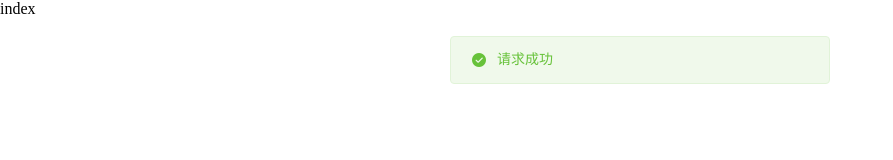
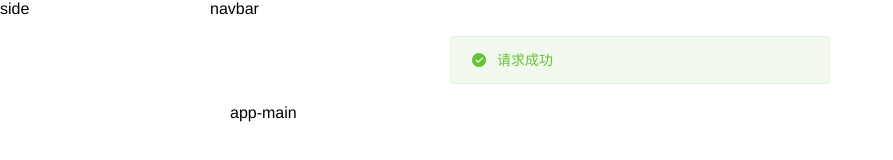
Before and after one commit to kyungsooseyo/vue3-middle-backend, a Vue app: page /#/login in a window 1280 px wide. Both pictures are taken after a click on the button "登录". Shown: the top 160 px of the page, without its empty margins (0-893 px from the left). Built offline with nearby package versions, Linux system fonts and the light colour scheme; data requests are answered from the project's data file.

Commit message:
feat(layout): 基本side nav content布局完成

```diff
--- /dev/null
+++ b/src/layout/components/AppMain.vue
@@ -0,0 +1,18 @@
+<template>
+  <div class="app-main">app-main</div>
+</template>
+
+<script setup>
+
+</script>
+
+<style lang="scss" scoped>
+.app-main {
+  min-height: calc(100vh - 50px - 43px);
+  width: 100%;
+  position: relative;
+  overflow: hidden;
+  padding: 104px 20px 20px 20px;
+  box-sizing: border-box;
+}
+</style>
--- /dev/null
+++ b/src/layout/components/Navbar.vue
@@ -0,0 +1,10 @@
+<template>
+  <div>navbar</div>
+</template>
+
+<script setup>
+
+</script>
+
+<style lang="scss" scoped>
+</style>
--- /dev/null
+++ b/src/layout/components/Sidebar/index.vue
@@ -0,0 +1,10 @@
+<template>
+  <div>side</div>
+</template>
+
+<script setup>
+
+</script>
+
+<style lang="scss" scoped>
+</style>
--- a/src/layout/index.vue
+++ b/src/layout/index.vue
@@ -1,10 +1,60 @@
 <template>
-  <div>index</div>
+  <div class="app-wrapper">
+    <!-- 左侧menu -->
+    <sidebar
+      class="sidebar-container"
+      :style="{ backgroundColor: variables.menuBg }"
+    ></sidebar>
+    <div class="main-container">
+      <!-- 顶部nav -->
+      <div class="fixed-header">
+        <navbar></navbar>
+      </div>
+      <!-- 内容区 -->
+      <app-main></app-main>
+    </div>
+  </div>
 </template>
 
 <script setup>
-
+import Navbar from './components/Navbar.vue'
+import AppMain from './components/AppMain.vue'
+import Sidebar from './components/Sidebar/index.vue'
+// ! 需要使用css module的形式才能生效
+import variables from '@/styles/variables.module.scss'
+// console.log('vvv', variables);
 </script>
 
 <style lang="scss" scoped>
+@import '~@/styles/variables.module.scss';
+// @import '~@/styles/vvv.scss';
+@import '~@/styles/mixin.scss';
+.app-wrapper {
+  @include clearfix;
+  position: relative;
+  height: 100%;
+  width: 100%;
+}
+
+.fixed-header {
+  position: fixed;
+  top: 0;
+  right: 0;
+  z-index: 9;
+  // ~ scss变量 要通过这种方式使用
+  width: calc(100% - #{$sideBarWidth});
+  transition: width #{$sideBarDuration};
+}
+.fixed-header {
+  position: fixed;
+  top: 0;
+  right: 0;
+  z-index: 9;
+  width: calc(100% - #{$sideBarWidth});
+  transition: width 0.28s;
+}
+
+.hideSidebar .fixed-header {
+  width: calc(100% - #{$hideSideBarWidth});
+}
 </style>
--- a/src/main.js
+++ b/src/main.js
@@ -8,6 +8,7 @@ import 'element-plus/lib/theme-chalk/index.css';
 import '../src/assets/style/index.scss';
 import installIcons from '@/icons/index';
 import '@/permission'
+import '@/styles/index.scss'
 const app = createApp(App)
 installIcons(app)
 installElementPlus(app)
--- /dev/null
+++ b/src/styles/element.scss
@@ -0,0 +1,8 @@
+.el-avatar {
+  --el-avatar-bg-color:none;
+}
+.el-input{
+  --el-input-focus-border-color: none;
+  --el-input-border-color: none;
+  --el-input-hover-border-color: none;
+}
--- /dev/null
+++ b/src/styles/index.scss
@@ -0,0 +1,58 @@
+// @import './variables.module.scss';
+@import './mixin.scss';
+@import './vvv.scss';
+@import './sidebar.scss';
+@import './element.scss';
+@import './transition.scss';
+
+html,
+body {
+  height: 100%;
+  margin: 0;
+  padding: 0;
+  -moz-osx-font-smoothing: grayscale;
+  -webkit-font-smoothing: antialiased;
+  text-rendering: optimizeLegibility;
+  font-family: Helvetica Neue, Helvetica, PingFang SC, Hiragino Sans GB,
+    Microsoft YaHei, Arial, sans-serif;
+}
+
+#app {
+  height: 100%;
+}
+
+*,
+*:before,
+*:after {
+  box-sizing: inherit;
+  margin: 0;
+  padding: 0;
+}
+
+a:focus,
+a:active {
+  outline: none;
+}
+
+a,
+a:focus,
+a:hover {
+  cursor: pointer;
+  color: inherit;
+  text-decoration: none;
+}
+
+div:focus {
+  outline: none;
+}
+
+.clearfix {
+  &:after {
+    visibility: hidden;
+    display: block;
+    font-size: 0;
+    content: ' ';
+    clear: both;
+    height: 0;
+  }
+}
--- /dev/null
+++ b/src/styles/mixin.scss
@@ -0,0 +1,28 @@
+@mixin clearfix {
+  &:after {
+    content: '';
+    display: table;
+    clear: both;
+  }
+}
+
+@mixin scrollBar {
+  &::-webkit-scrollbar-track-piece {
+    background: #d3dce6;
+  }
+
+  &::-webkit-scrollbar {
+    width: 6px;
+  }
+
+  &::-webkit-scrollbar-thumb {
+    background: #99a9bf;
+    border-radius: 20px;
+  }
+}
+
+@mixin relative {
+  position: relative;
+  width: 100%;
+  height: 100%;
+}
--- /dev/null
+++ b/src/styles/sidebar.scss
@@ -0,0 +1,182 @@
+#app {
+  .main-container {
+    min-height: 100%;
+    transition: margin-left #{$sideBarDuration};
+    margin-left: $sideBarWidth;
+    position: relative;
+  }
+
+  .sidebar-container {
+    transition: width #{$sideBarDuration};
+    width: $sideBarWidth !important;
+    height: 100%;
+    position: fixed;
+    top: 0;
+    bottom: 0;
+    left: 0;
+    z-index: 1001;
+    overflow: hidden;
+
+    // 重置 element-plus 的css
+    .horizontal-collapse-transition {
+      transition: 0s width ease-in-out, 0s padding-left ease-in-out,
+        0s padding-right ease-in-out;
+    }
+
+    .scrollbar-wrapper {
+      overflow-x: hidden !important;
+    }
+
+    .el-scrollbar__bar.is-vertical {
+      right: 0px;
+    }
+
+    .el-scrollbar {
+      height: 100%;
+    }
+
+    &.has-logo {
+      .el-scrollbar {
+        height: calc(100% - 50px);
+      }
+    }
+
+    .is-horizontal {
+      display: none;
+    }
+
+    a {
+      display: inline-block;
+      width: 100%;
+      overflow: hidden;
+    }
+
+    .svg-icon {
+      margin-right: 16px;
+    }
+
+    .sub-el-icon {
+      margin-right: 12px;
+      margin-left: -2px;
+    }
+
+    .el-menu {
+      border: none;
+      height: 100%;
+      width: 100% !important;
+    }
+
+    .is-active > .el-sub-menu__title {
+      color: $subMenuActiveText !important;
+    }
+
+    & .nest-menu .el-sub-menu > .el-sub-menu__title,
+    & .el-sub-menu .el-menu-item {
+      min-width: $sideBarWidth !important;
+      padding-right: 20px;
+    }
+  }
+
+  .hideSidebar {
+    .sidebar-container {
+      width: 54px !important;
+    }
+
+    .main-container {
+      margin-left: 54px;
+    }
+
+    .submenu-title-noDropdown {
+      padding: 0 !important;
+      position: relative;
+
+      .el-tooltip {
+        padding: 0 !important;
+
+        .svg-icon {
+          margin-left: 20px;
+        }
+
+        .sub-el-icon {
+          margin-left: 19px;
+        }
+      }
+    }
+
+    .el-sub-menu {
+      overflow: hidden;
+
+      & > .el-sub-menu__title {
+        padding: 0 !important;
+
+        .svg-icon {
+          margin-left: 20px;
+        }
+
+        .sub-el-icon {
+          margin-left: 19px;
+        }
+
+        .el-sub-menu__icon-arrow {
+          display: none;
+        }
+      }
+    }
+
+    .el-menu--collapse {
+      .el-sub-menu {
+        & > .el-sub-menu__title {
+          & > span {
+            height: 0;
+            width: 0;
+            overflow: hidden;
+            visibility: hidden;
+            display: inline-block;
+          }
+        }
+      }
+    }
+  }
+
+  .el-menu--collapse .el-menu .el-sub-menu {
+    min-width: $sideBarWidth !important;
+  }
+
+  .withoutAnimation {
+    .main-container,
+    .sidebar-container {
+      transition: none;
+    }
+  }
+}
+
+.el-menu--vertical {
+  & > .el-menu {
+    .svg-icon {
+      margin-right: 16px;
+    }
+    .sub-el-icon {
+      margin-right: 12px;
+      margin-left: -2px;
+    }
+  }
+
+  // 菜单项过长时
+  > .el-menu--popup {
+    max-height: 100vh;
+    overflow-y: auto;
+
+    &::-webkit-scrollbar-track-piece {
+      background: #d3dce6;
+    }
+
+    &::-webkit-scrollbar {
+      width: 6px;
+    }
+
+    &::-webkit-scrollbar-thumb {
+      background: #99a9bf;
+      border-radius: 20px;
+    }
+  }
+}
--- /dev/null
+++ b/src/styles/transition.scss
@@ -0,0 +1,29 @@
+.breadcrumb-enter-active,
+.breadcrumb-leave-active {
+  transition: all 0.25s;
+}
+
+.breadcrumb-enter-from,
+.breadcrumb-leave-active {
+  opacity: 0;
+  transform: translateX(20px);
+}
+
+.breadcrumb-leave-active {
+  position: absolute;
+}
+/* fade-transform */
+.fade-transform-leave-active,
+.fade-transform-enter-active {
+  transition: all 0.5s;
+}
+
+.fade-transform-enter-from {
+  opacity: 0;
+  transform: translateX(-30px);
+}
+
+.fade-transform-leave-to {
+  opacity: 0;
+  transform: translateX(30px);
+}
--- /dev/null
+++ b/src/styles/variables.module.scss
@@ -0,0 +1,31 @@
+// sidebar
+$menuText: #bfcbd9;
+$menuActiveText: #ffffff;
+$subMenuActiveText: #f4f4f5;
+
+$menuBg: #304156;
+$menuHover: #263445;
+
+$subMenuBg: #1f2d3d;
+$subMenuHover: #001528;
+
+$sideBarWidth: 210px;
+
+$hideSideBarWidth: 54px;
+$tagViewsList:#42b983;
+
+// 处理动画时长
+$sideBarDuration: 0.28s;
+// https://www.bluematador.com/blog/how-to-share-variables-between-js-and-sass
+// JS 与 scss 共享变量，在 scss 中通过 :export 进行导出，在 js 中可通过 ESM 进行导入
+:export {
+  menuText: $menuText;
+  menuActiveText: $menuActiveText;
+  subMenuActiveText: $subMenuActiveText;
+  menuBg: $menuBg;
+  menuHover: $menuHover;
+  subMenuBg: $subMenuBg;
+  subMenuHover: $subMenuHover;
+  sideBarWidth: $sideBarWidth;
+  tagViewsList:#42b983;
+}
--- /dev/null
+++ b/src/styles/vvv.scss
@@ -0,0 +1,31 @@
+// sidebar
+$menuText: #bfcbd9;
+$menuActiveText: #ffffff;
+$subMenuActiveText: #f4f4f5;
+
+$menuBg: #304156;
+$menuHover: #263445;
+
+$subMenuBg: #1f2d3d;
+$subMenuHover: #001528;
+
+$sideBarWidth: 210px;
+
+$hideSideBarWidth: 54px;
+$tagViewsList:#42b983;
+
+// 处理动画时长
+$sideBarDuration: 0.28s;
+// https://www.bluematador.com/blog/how-to-share-variables-between-js-and-sass
+// JS 与 scss 共享变量，在 scss 中通过 :export 进行导出，在 js 中可通过 ESM 进行导入
+:export {
+  menuText: $menuText;
+  menuActiveText: $menuActiveText;
+  subMenuActiveText: $subMenuActiveText;
+  menuBg: $menuBg;
+  menuHover: $menuHover;
+  subMenuBg: $subMenuBg;
+  subMenuHover: $subMenuHover;
+  sideBarWidth: $sideBarWidth;
+  tagViewsList:#42b983;
+}
```
